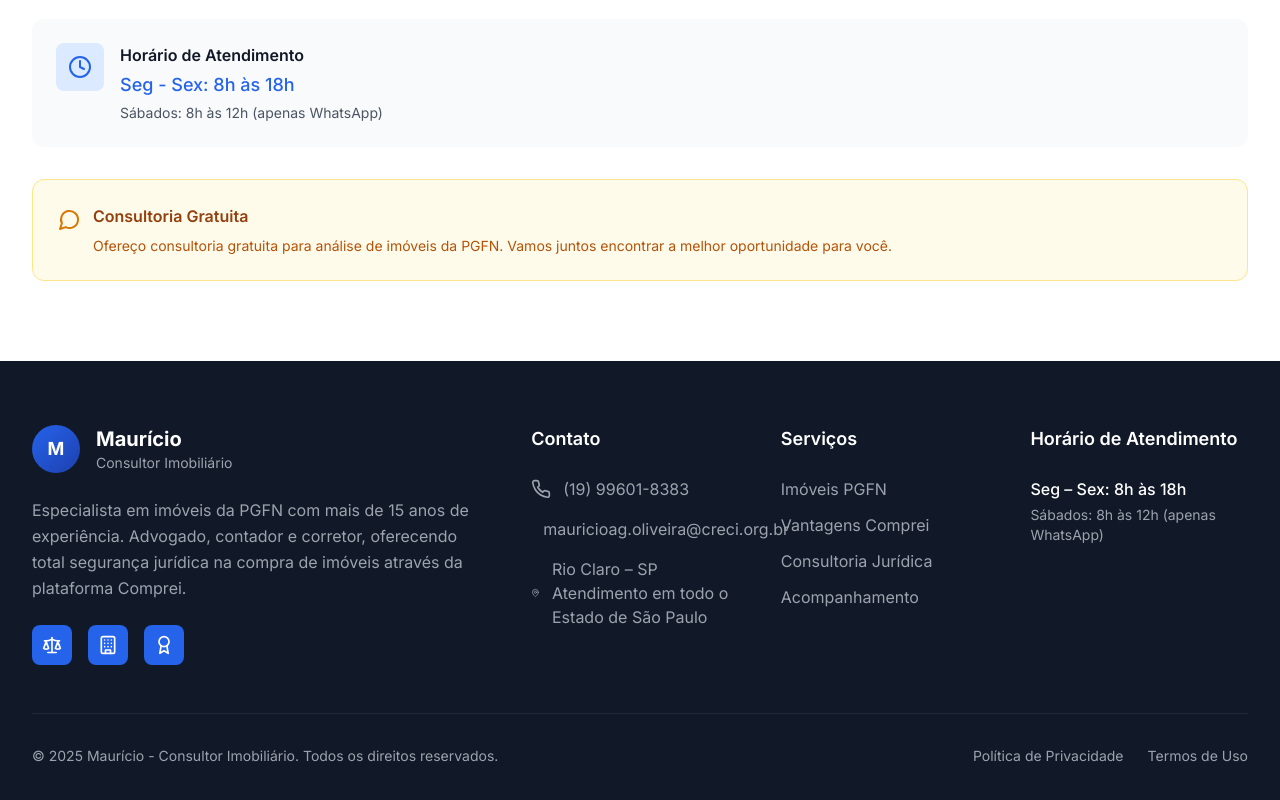
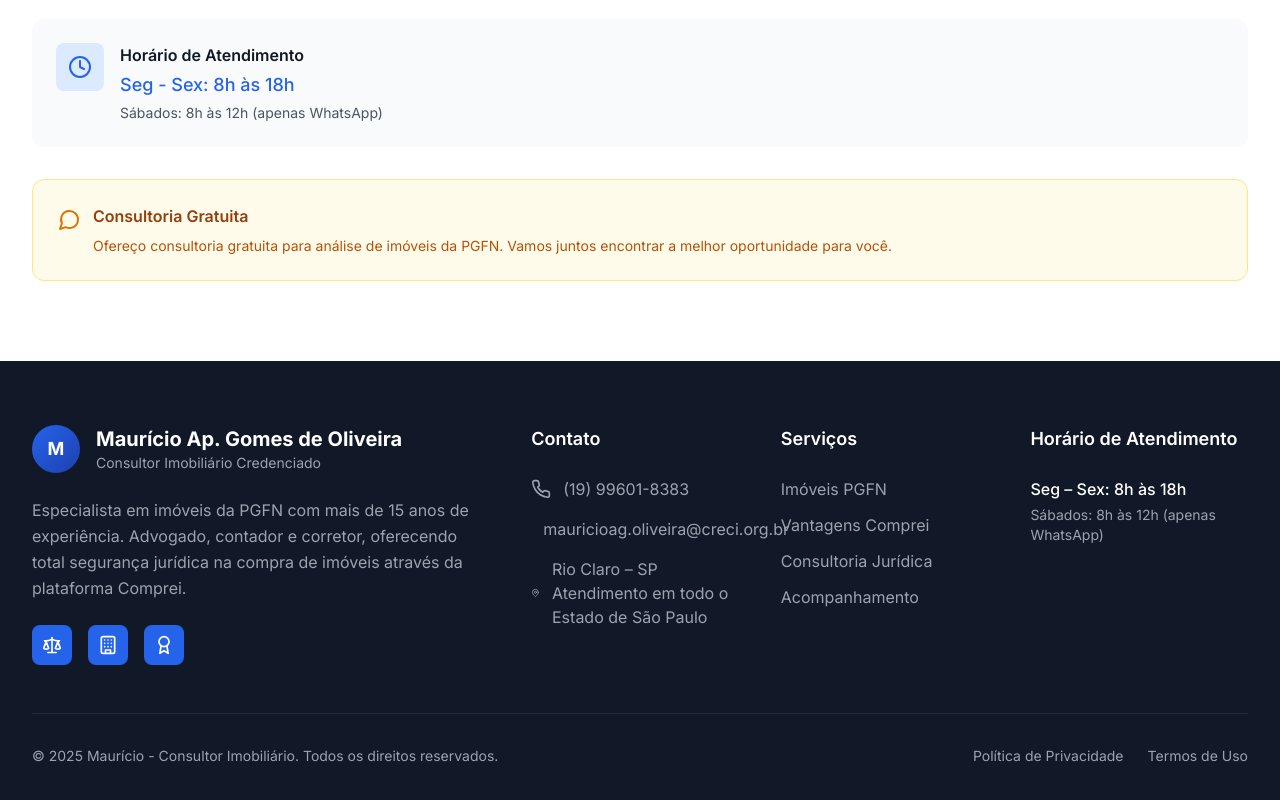
Before and after one commit to aadljdev/leilaomauricio, a Next.js app: page / in a window 1280 px wide. Shown: the part 5757-6557 px from the top of the page. Built offline with nearby package versions, Linux system fonts and the light colour scheme.

Commit message:
ajuste nome footer

```diff
--- a/components/Footer.tsx
+++ b/components/Footer.tsx
@@ -21,8 +21,8 @@ export default function Footer() {
                 <span className="text-white font-bold text-lg">M</span>
               </div>
               <div>
-                <h3 className="text-xl font-bold">Maurício</h3>
-                <p className="text-gray-400 text-sm">Consultor Imobiliário </p>
+                <h3 className="text-xl font-bold">Maurício Ap. Gomes de Oliveira</h3>
+                <p className="text-gray-400 text-sm">Consultor Imobiliário Credenciado </p>
               </div>
             </div>
             <p className="text-gray-400 leading-relaxed mb-6 max-w-md">
```
